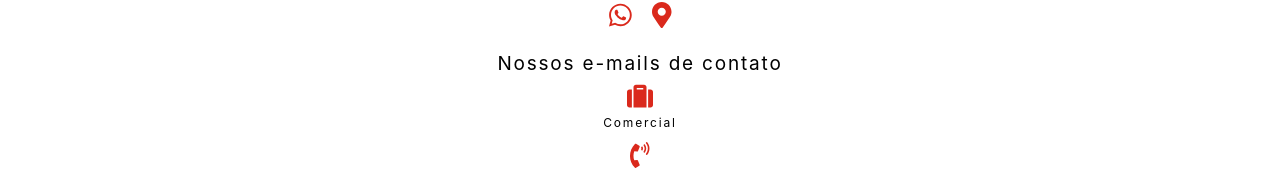
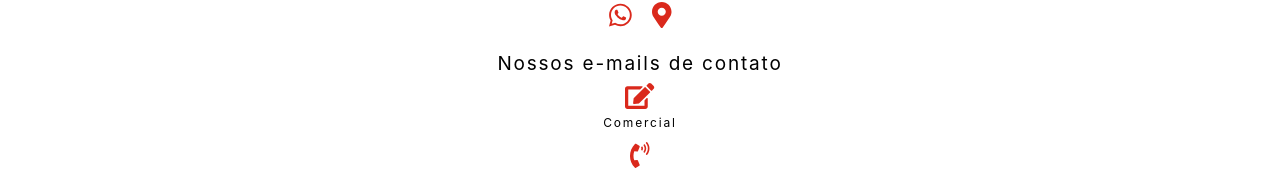
Before and after one commit to victorseleimend/skaudas, a React (Create React App) app: page /contato in a window 1280 px wide. Shown: the part 179-352 px from the top of the page. Built offline with nearby package versions, Linux system fonts and the light colour scheme.

Commit message:
Correção do símbolo

```diff
--- a/src/components/Templates/Content/Contact/Contact.tsx
+++ b/src/components/Templates/Content/Contact/Contact.tsx
@@ -1,6 +1,6 @@
 import { FontAwesomeIcon } from "@fortawesome/react-fontawesome";
 import {
-  faSuitcase,
+  faEdit,
   faPhoneVolume,
   faHandshake,
   faMapMarkerAlt,
@@ -51,7 +51,7 @@ const Contact = () => {
         <div className={classes.emails}>
           <div>
             <a href="mailto:comercial@skaudas.com.br">
-              <FontAwesomeIcon icon={faSuitcase} />
+              <FontAwesomeIcon icon={faEdit} />
             </a>
             <p>Comercial</p>
           </div>
```
